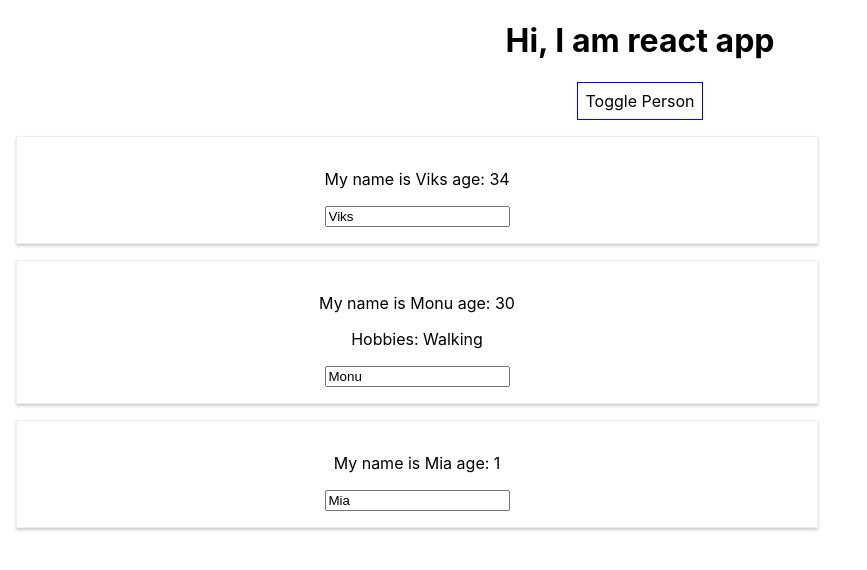
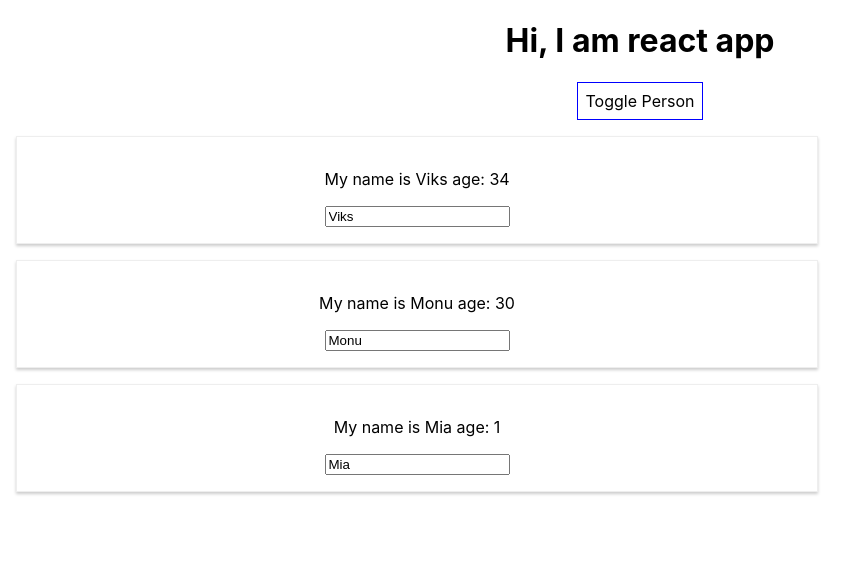
Before and after one commit to viks120/sahajreactlib, a React (Create React App) app in the folder react-complete-guide/: page / in a window 1280 px wide. Both pictures are taken after a click on the button "Toggle Person". Shown: the top 570 px of the page, without its empty margins (0-867 px from the left). Built offline with nearby package versions, Linux system fonts and the light colour scheme.

Commit message:
Array loops

```diff
--- a/react-complete-guide/src/App.js
+++ b/react-complete-guide/src/App.js
@@ -48,7 +48,15 @@ const app = props => {
   if (showPersons){
     persons = (
       <div>
-        <Person
+        {personsState.persons.map(person=>{
+          return(
+            <Person
+            name={person.name}
+            age={person.age}/>
+          )
+        })}
+
+        {/* <Person
           name={personsState.persons[0].name}
           age={personsState.persons[0].age}/>
         <Person
@@ -58,7 +66,7 @@ const app = props => {
           changed={nameChangedHandler}>Hobbies: Walking</Person>
         <Person
           name={personsState.persons[2].name}
-          age={personsState.persons[2].age}/>
+          age={personsState.persons[2].age}/> */}
       </div>
     )
   }
```
